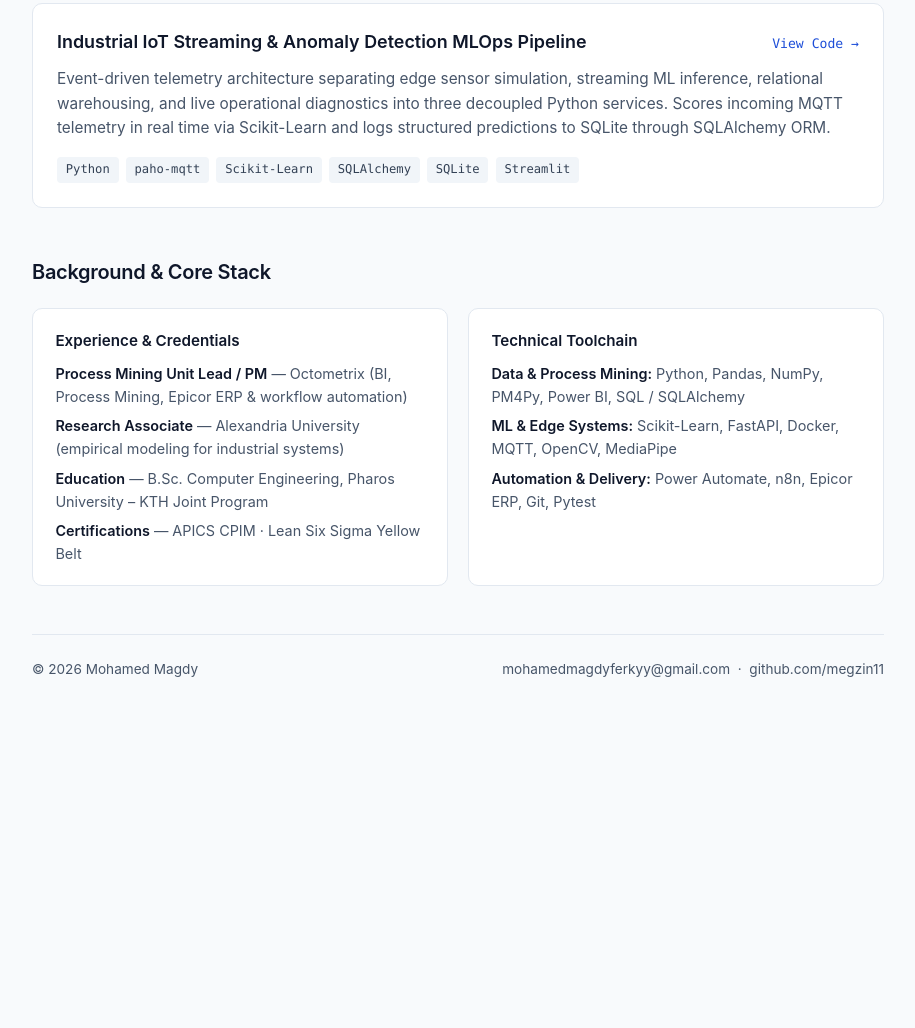
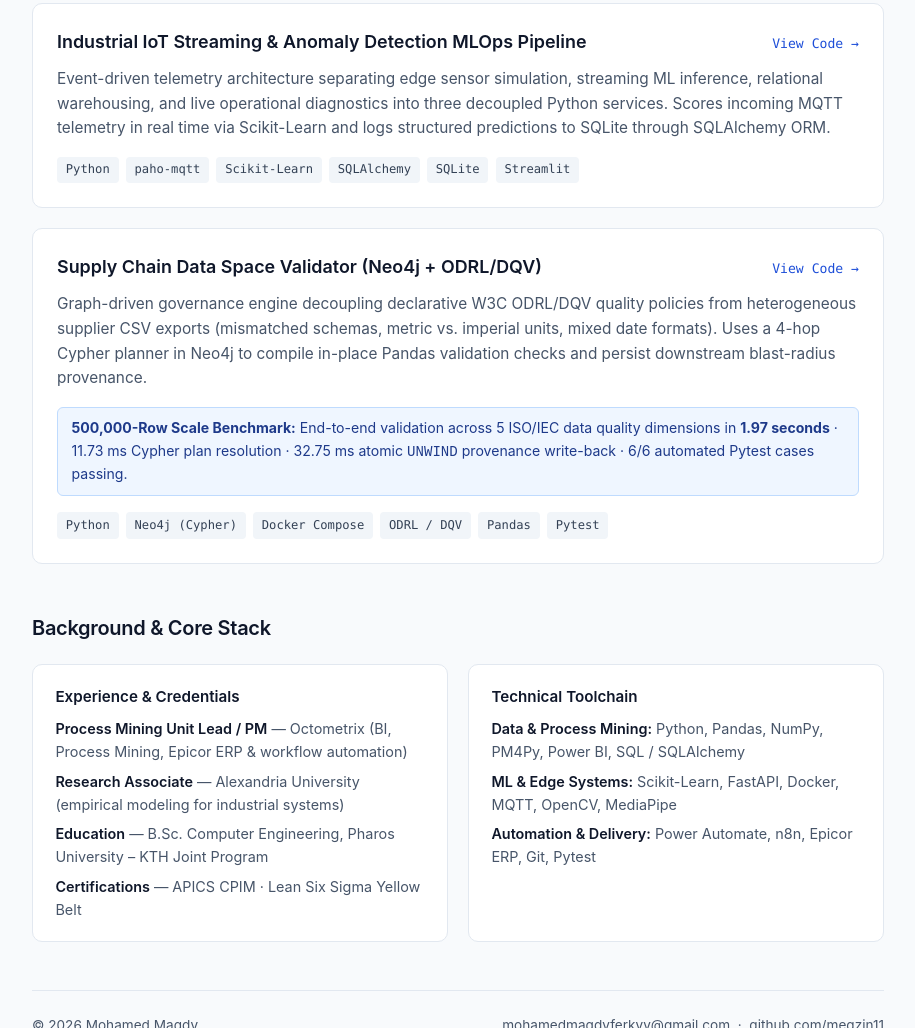
Before and after one commit to megzin11/megzin11.github.io, a plain HTML site: page index.html in a window 1280 px wide. Shown: the part 1133-2161 px from the top of the page, without its empty margins (182-1097 px from the left). Before the commit the page ends 1878 px from the top, so only its background shows below. Drawn offline with Linux system fonts and the light colour scheme.

Commit message:
Update index.html

```diff
--- a/index.html
+++ b/index.html
@@ -391,8 +391,33 @@
               <span class="tag">Streamlit</span>
             </div>
           </article>
-
-          <!-- FUTURE PROJECT SLOT: Paste Project 4 (Supply Chain Data Space Validator - Neo4j) card here -->
+<!-- Project 4: Supply Chain Data Space Validator -->
+          <article class="card">
+            <div class="card-header">
+              <h3 class="card-title">
+                <a href="https://github.com/megzin11/supplychain-dataspace-validator" target="_blank" rel="noopener">
+                  Supply Chain Data Space Validator (Neo4j + ODRL/DQV)
+                </a>
+              </h3>
+              <a class="repo-link" href="https://github.com/megzin11/supplychain-dataspace-validator" target="_blank" rel="noopener">
+                View Code &rarr;
+              </a>
+            </div>
+            <p class="card-desc">
+              Graph-driven governance engine decoupling declarative W3C ODRL/DQV quality policies from heterogeneous supplier CSV exports (mismatched schemas, metric vs. imperial units, mixed date formats). Uses a 4-hop Cypher planner in Neo4j to compile in-place Pandas validation checks and persist downstream blast-radius provenance.
+            </p>
+            <div class="metric-box">
+              <strong>500,000-Row Scale Benchmark:</strong> End-to-end validation across 5 ISO/IEC data quality dimensions in <strong>1.97 seconds</strong> &middot; 11.73 ms Cypher plan resolution &middot; 32.75 ms atomic <code>UNWIND</code> provenance write-back &middot; 6/6 automated Pytest cases passing.
+            </div>
+            <div class="tags">
+              <span class="tag">Python</span>
+              <span class="tag">Neo4j (Cypher)</span>
+              <span class="tag">Docker Compose</span>
+              <span class="tag">ODRL / DQV</span>
+              <span class="tag">Pandas</span>
+              <span class="tag">Pytest</span>
+            </div>
+          </article>
         </div>
       </section>
 
```
